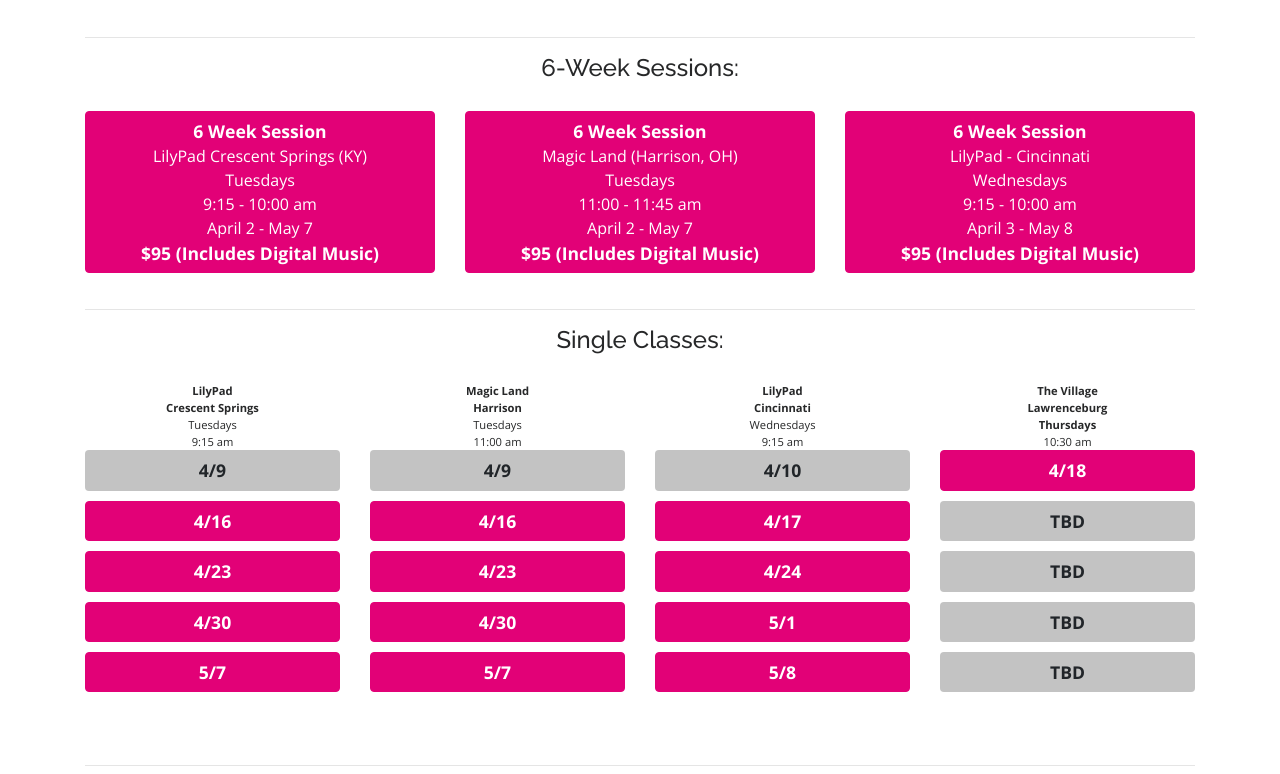
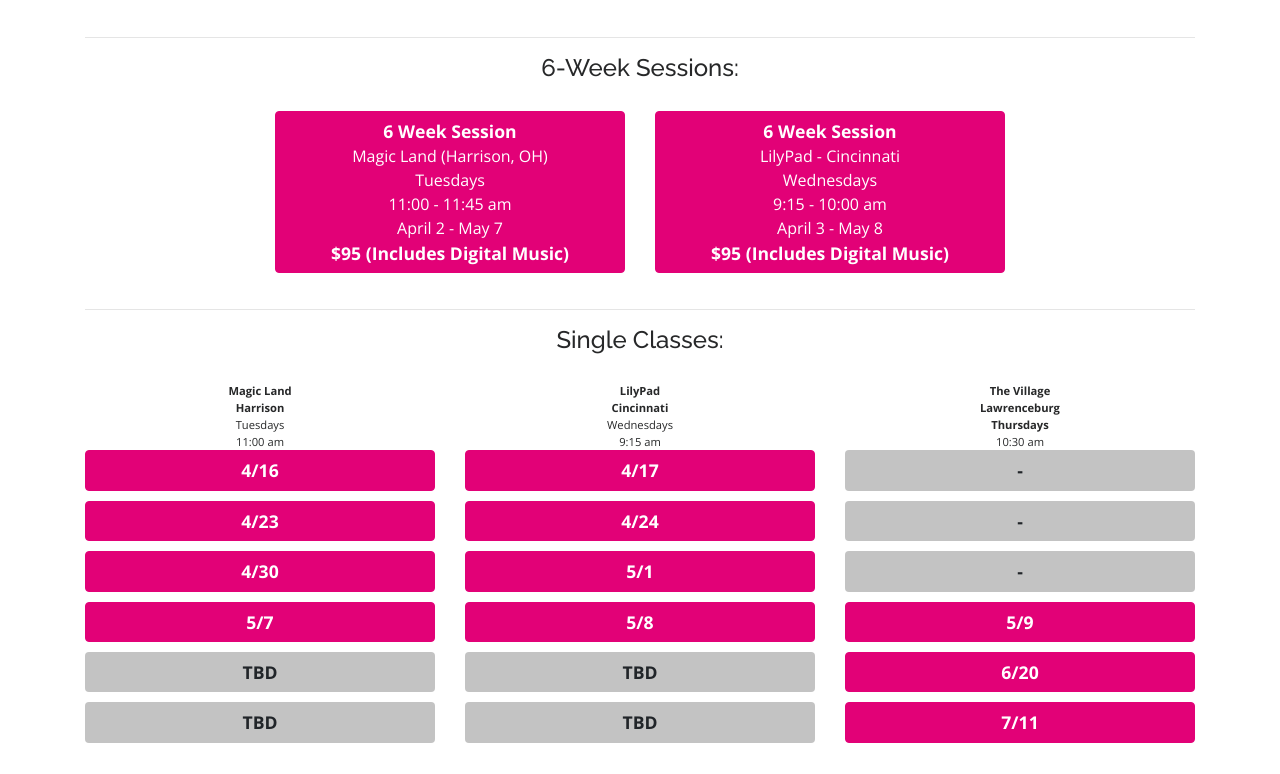
Before and after one commit to hillgr/queencityzumbini, a plain HTML site: page index.html in a window 1280 px wide. Shown: the part 1247-2021 px from the top of the page. Drawn offline with nearby package versions, Linux system fonts and the light colour scheme.

Commit message:
updated classes

```diff
--- a/index.html
+++ b/index.html
@@ -205,7 +205,7 @@
                   </div>
                 </div>
                 <div class="row">
-                  <div class="col-md-4">
+                  <!--<div class="col-md-4">
                     <a
                       href="https://www.zumbini.com/en/classes/17797"
                       target="_blank"
@@ -223,8 +223,8 @@
                         >$95 (Includes Digital Music)</span
                       ><br />
                     </a>
-                  </div>
-                  <div class="col-md-4">
+                  </div>-->
+                  <div class="col-md-4 offset-md-2">
                     <a
                       href="https://www.zumbini.com/en/classes/17799"
                       target="_blank"
@@ -273,18 +273,10 @@
                   </div>
                 </div>
                 <div class="row">
-                  <div class="col-3" style="text-align:center;font-size:70%">
+                  <!--<div class="col-3" style="text-align:center;font-size:70%">
                     <span style="font-weight: bold">LilyPad<br/>
                     Crescent&nbsp;Springs<br /></span>
                     Tuesdays<br/>9:15 am<br />
-
-                    <span
-                      class="btn btn-block"
-                      style="margin-right: 10%; margin-bottom: 10px; background-color: #c3c3c3;cursor:default;"
-                    >
-                      <span style="font-weight: bold; font-size: 110%"
-                        >4/9</span>
-                    </span>
                     <a
                       href="https://www.hisawyer.com/lily-pad/schedules/activity-set/627525"
                       target="_blank"
@@ -321,18 +313,25 @@
                       <span style="font-weight: bold; font-size: 110%"
                         >5/7</span>
                     </a>
-                  </div>
-                  <div class="col-3" style="text-align:center;font-size:70%">
+                    <span
+                    class="btn btn-block"
+                    style="margin-right: 10%; margin-bottom: 10px; background-color: #c3c3c3;cursor:default;"
+                  >
+                    <span style="font-weight: bold; font-size: 110%"
+                      >TBD</span>
+                    </span>
+                    <span
+                    class="btn btn-block"
+                    style="margin-right: 10%; margin-bottom: 10px; background-color: #c3c3c3;cursor:default;"
+                  >
+                    <span style="font-weight: bold; font-size: 110%"
+                      >TBD</span>
+                    </span>
+                  </div>-->
+                  <div class="col-4" style="text-align:center;font-size:70%">
                     <span style="font-weight: bold">Magic Land<br/>
                     Harrison</span><br/>
                     Tuesdays<br/>11:00 am<br />
-                    <span
-                      class="btn btn-block"
-                      style="margin-right: 10%; margin-bottom: 10px; background-color: #c3c3c3;cursor:default;"
-                    >
-                      <span style="font-weight: bold; font-size: 110%"
-                        >4/9</span>
-                    </span>
                     <a
                       href="https://www.zumbini.com/en/demo-classes/27496"
                       target="_blank"
@@ -373,18 +372,25 @@
                       5/7
                       </span><br />
                     </a>
-                  </div>
-                  <div class="col-3" style="text-align:center;font-size:70%">
-                    <span style="font-weight: bold">LilyPad<br/>
-                    Cincinnati</span><br />
-                    Wednesdays<br/>9:15 am<br />
                     <span
                     class="btn btn-block"
                     style="margin-right: 10%; margin-bottom: 10px; background-color: #c3c3c3;cursor:default;"
                   >
                     <span style="font-weight: bold; font-size: 110%"
-                      >4/10</span>
+                      >TBD</span>
                     </span>
+                    <span
+                    class="btn btn-block"
+                    style="margin-right: 10%; margin-bottom: 10px; background-color: #c3c3c3;cursor:default;"
+                  >
+                    <span style="font-weight: bold; font-size: 110%"
+                      >TBD</span>
+                    </span>
+                  </div>
+                  <div class="col-4" style="text-align:center;font-size:70%">
+                    <span style="font-weight: bold">LilyPad<br/>
+                    Cincinnati</span><br />
+                    Wednesdays<br/>9:15 am<br />
                     <a
                       href="https://www.hisawyer.com/lily-pad/schedules/activity-set/624889"
                       target="_blank"
@@ -421,49 +427,74 @@
                       <span style="font-weight: bold; font-size: 110%"
                         >5/8</span>
                     </a>
+                    <span
+                    class="btn btn-block"
+                    style="margin-right: 10%; margin-bottom: 10px; background-color: #c3c3c3;cursor:default;"
+                  >
+                    <span style="font-weight: bold; font-size: 110%"
+                      >TBD</span>
+                    </span>
+                    <span
+                    class="btn btn-block"
+                    style="margin-right: 10%; margin-bottom: 10px; background-color: #c3c3c3;cursor:default;"
+                  >
+                    <span style="font-weight: bold; font-size: 110%"
+                      >TBD</span>
+                    </span>
                   </div>
-                  <div class="col-3" style="text-align:center;font-size:70%">
+                  <div class="col-4" style="text-align:center;font-size:70%">
                     <span style="font-weight: bold">The Village<br />
                     Lawrenceburg<br />
                     Thursdays</span><br/>
                     10:30 am<br />
-                    <a
-                      href="https://www.zumbini.com/en/demo-classes/27274"
-                      target="_blank"
-                      class="btn btn-block btn-secondary"
-                      style="margin-right: 10%; margin-bottom: 10px"
-                    >
-                      <span style="font-weight: bold; font-size: 110%"
-                        >4/18</span>
-                    </a>
                     <span
                       class="btn btn-block"
                       style="margin-right: 10%; margin-bottom: 10px; background-color: #c3c3c3;cursor:default;"
                     >
                       <span style="font-weight: bold; font-size: 110%"
-                        >TBD</span>
+                        >-</span>
                     </span>
                     <span
                       class="btn btn-block"
                       style="margin-right: 10%; margin-bottom: 10px; background-color: #c3c3c3;cursor:default;"
                     >
                       <span style="font-weight: bold; font-size: 110%"
-                        >TBD</span>
+                        >-</span>
                     </span>
                     <span
                       class="btn btn-block"
                       style="margin-right: 10%; margin-bottom: 10px; background-color: #c3c3c3;cursor:default;"
                     >
                       <span style="font-weight: bold; font-size: 110%"
-                        >TBD</span>
+                        >-</span>
                     </span>
-                    <span
-                      class="btn btn-block"
-                      style="margin-right: 10%; margin-bottom: 10px; background-color: #c3c3c3; cursor:default;"
+                    <a
+                      href="https://www.zumbini.com/en/demo-classes/27642"
+                      target="_blank"
+                      class="btn btn-block btn-secondary"
+                      style="margin-right: 10%; margin-bottom: 10px"
                     >
                       <span style="font-weight: bold; font-size: 110%"
-                        >TBD</span>
-                    </span>
+                        >5/9</span>
+                    </a>
+                    <a
+                      href="https://www.zumbini.com/en/demo-classes/27643"
+                      target="_blank"
+                      class="btn btn-block btn-secondary"
+                      style="margin-right: 10%; margin-bottom: 10px"
+                    >
+                      <span style="font-weight: bold; font-size: 110%"
+                        >6/20</span>
+                    </a>
+                    <a
+                      href="https://www.zumbini.com/en/demo-classes/27644"
+                      target="_blank"
+                      class="btn btn-block btn-secondary"
+                      style="margin-right: 10%; margin-bottom: 10px"
+                    >
+                      <span style="font-weight: bold; font-size: 110%"
+                        >7/11</span>
+                    </a>
                     <br />
                   </div>
                 </div>
```
